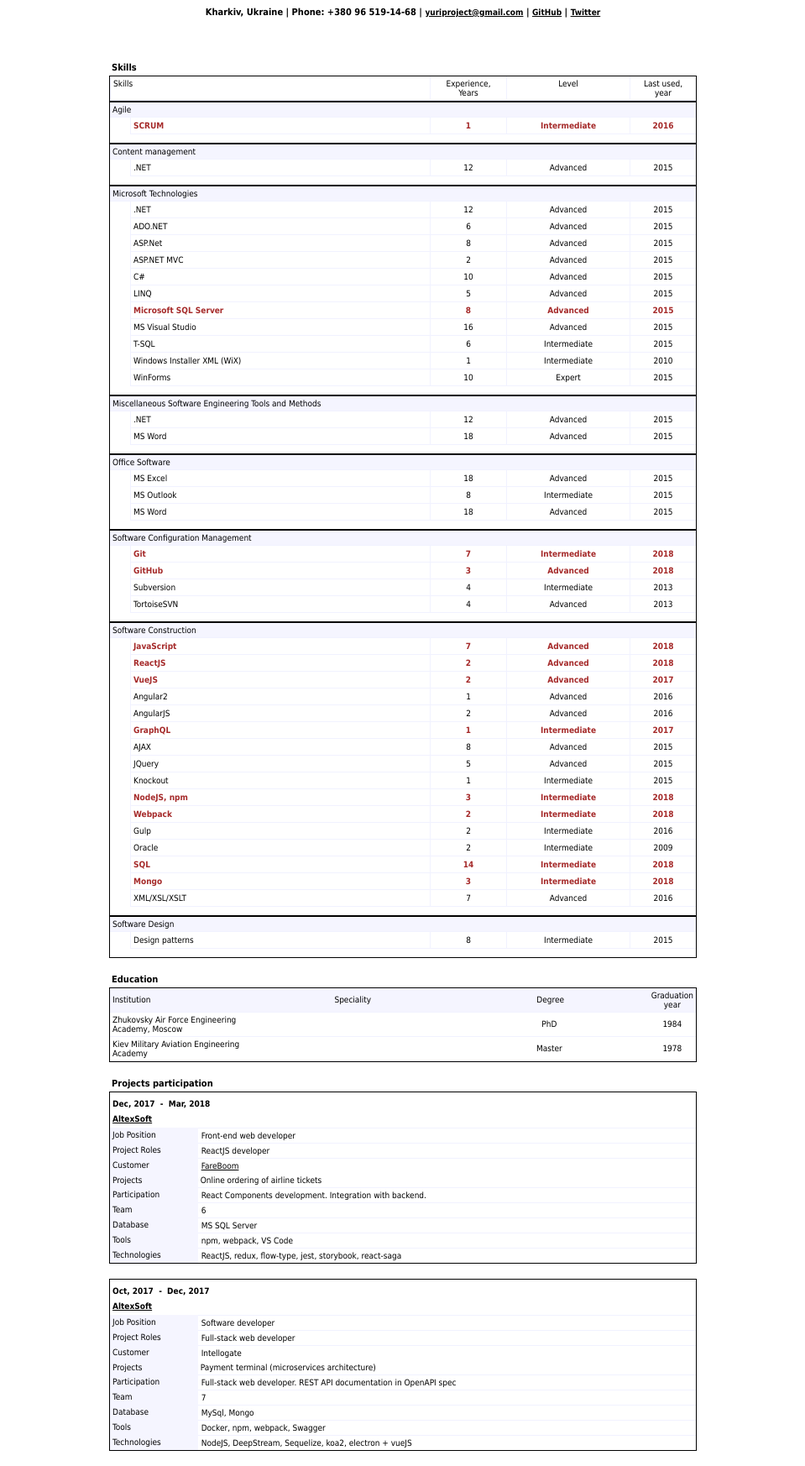
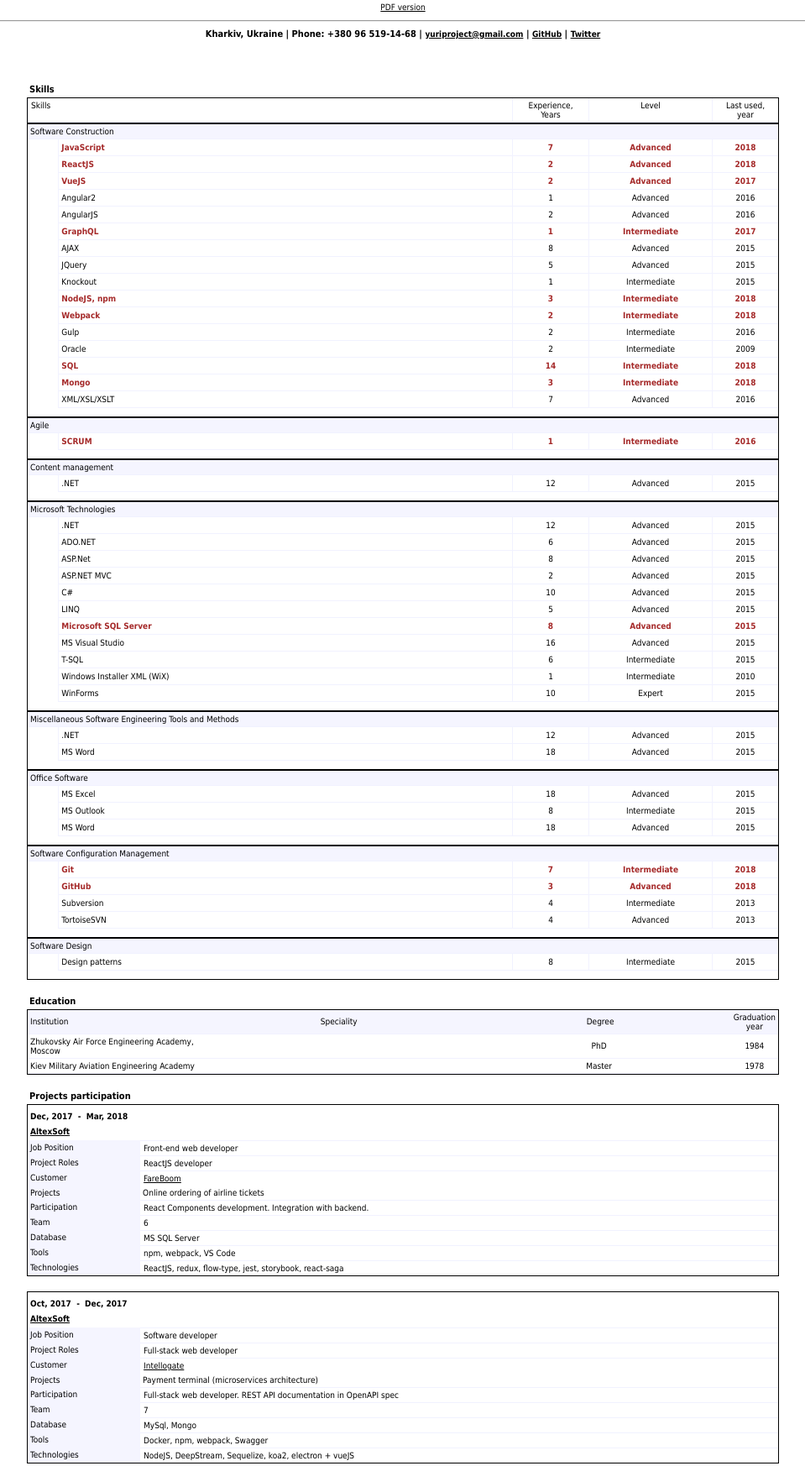
Before and after one commit to iurii-kyrylenko/resume, a plain HTML site: page index.html in a window 1280 px wide. Shown: the part 104-1850 px from the top of the page at 84% size, without its empty margins (160-1119 px from the left). Drawn offline with Linux system fonts and the light colour scheme.

Commit message:
pdf version

```diff
--- a/index.html
+++ b/index.html
@@ -69,25 +69,147 @@
 
 <p class="MsoNormal"><span lang="EN-US">&nbsp;</span></p>
 <center><h2 style="font-family: Tahoma;">Iurii Kyrylenko&nbsp;-&nbsp;Employee profile</h2>
+
+  <a href="Iurii Kyrylenko-Employee profile.pdf">PDF version</a>
+
 <hr style="color:black;">
 <div class="medium">Kharkiv, Ukraine | Phone: +380 96 519-14-68 | <a href="mailto:yuriproject@gmail.com" target="_top">yuriproject@gmail.com</a> | <a href="https://github.com/iurii-kyrylenko" target="_blank">GitHub</a> | <a href="https://twitter.com/iurii_kyrylenko" target="_blank">Twitter</a></div>
 </center>
 <p class="MsoNormal"><span lang="EN-US">&nbsp;</span></p>
 <center>
 
-<table border="0" cellpadding="3" cellspacing="0" width="700">
+<table border="0" cellpadding="3" cellspacing="0" width="70%">
   <tbody><tr>
     <td class="medium" align="left">Skills</td>
   </tr>
 </tbody></table>
 
-<table cellpadding="3" cellspacing="0" border="0" width="700" style="border: 1px solid #000000;">
+<table cellpadding="3" cellspacing="0" border="0" width="70%" style="border: 1px solid #000000;">
       <tbody><tr valign="top" align="center">
         <td width="372" class="profileRow_TBLR" colspan="2" align="left"><span>Skills</span></td>
         <td width="84" class="profileRow_TB"><span>Experience,<br>Years</span></td>
         <td width="140" class="profileRow_TBLR" align="center"><span>Level</span></td>
         <td width="72" class="profileRow_TB"><span>Last used,<br>year</span></td>
       </tr>
+    <tr style="HEIGHT:11pt" bgcolor="#F5F5FF">
+            <td style="border-top: 2.5px solid #000000; border-bottom: 1px solid #F1F2FF; " colspan="5">
+                Software Construction</td>
+        </tr>
+        <tr class="actual">
+           <td>&nbsp;</td>
+           <td class="profileRow_TBLR">JavaScript</td>
+           <td class="profileRow_TB" align="center">7</td>
+           <td class="profileRow_TBLR" align="center">Advanced</td>
+           <td class="profileRow_TB" align="center">2018</td>
+        </tr>
+        <tr class="actual">
+           <td>&nbsp;</td>
+           <td class="profileRow_TBLR">ReactJS</td>
+           <td class="profileRow_TB" align="center">2</td>
+           <td class="profileRow_TBLR" align="center">Advanced</td>
+           <td class="profileRow_TB" align="center">2018</td>
+        </tr>
+        <tr class="actual">
+           <td>&nbsp;</td>
+           <td class="profileRow_TBLR">VueJS</td>
+           <td class="profileRow_TB" align="center">2</td>
+           <td class="profileRow_TBLR" align="center">Advanced</td>
+           <td class="profileRow_TB" align="center">2017</td>
+        </tr>
+        <tr>
+           <td>&nbsp;</td>
+           <td class="profileRow_TBLR">Angular2</td>
+           <td class="profileRow_TB" align="center">1</td>
+           <td class="profileRow_TBLR" align="center">Advanced</td>
+           <td class="profileRow_TB" align="center">2016</td>
+        </tr>
+        <tr>
+           <td>&nbsp;</td>
+           <td class="profileRow_TBLR">AngularJS</td>
+           <td class="profileRow_TB" align="center">2</td>
+           <td class="profileRow_TBLR" align="center">Advanced</td>
+           <td class="profileRow_TB" align="center">2016</td>
+        </tr>
+        <tr class="actual">
+           <td>&nbsp;</td>
+           <td class="profileRow_TBLR">GraphQL</td>
+           <td class="profileRow_TB" align="center">1</td>
+           <td class="profileRow_TBLR" align="center">Intermediate</td>
+           <td class="profileRow_TB" align="center">2017</td>
+        </tr>
+        <tr>
+           <td>&nbsp;</td>
+           <td class="profileRow_TBLR">AJAX</td>
+           <td class="profileRow_TB" align="center">8</td>
+           <td class="profileRow_TBLR" align="center">Advanced</td>
+           <td class="profileRow_TB" align="center">2015</td>
+        </tr>
+        <tr>
+           <td>&nbsp;</td>
+           <td class="profileRow_TBLR">JQuery</td>
+           <td class="profileRow_TB" align="center">5</td>
+           <td class="profileRow_TBLR" align="center">Advanced</td>
+           <td class="profileRow_TB" align="center">2015</td>
+        </tr>
+        <tr>
+           <td>&nbsp;</td>
+           <td class="profileRow_TBLR">Knockout</td>
+           <td class="profileRow_TB" align="center">1</td>
+           <td class="profileRow_TBLR" align="center">Intermediate</td>
+           <td class="profileRow_TB" align="center">2015</td>
+        </tr>
+        <tr class="actual">
+           <td>&nbsp;</td>
+           <td class="profileRow_TBLR">NodeJS, npm</td>
+           <td class="profileRow_TB" align="center">3</td>
+           <td class="profileRow_TBLR" align="center">Intermediate</td>
+           <td class="profileRow_TB" align="center">2018</td>
+        </tr>
+        <tr class="actual">
+           <td>&nbsp;</td>
+           <td class="profileRow_TBLR">Webpack</td>
+           <td class="profileRow_TB" align="center">2</td>
+           <td class="profileRow_TBLR" align="center">Intermediate</td>
+           <td class="profileRow_TB" align="center">2018</td>
+        </tr>
+        <tr>
+           <td>&nbsp;</td>
+           <td class="profileRow_TBLR">Gulp</td>
+           <td class="profileRow_TB" align="center">2</td>
+           <td class="profileRow_TBLR" align="center">Intermediate</td>
+           <td class="profileRow_TB" align="center">2016</td>
+        </tr>
+        <tr>
+           <td>&nbsp;</td>
+           <td class="profileRow_TBLR">Oracle</td>
+           <td class="profileRow_TB" align="center">2</td>
+           <td class="profileRow_TBLR" align="center">Intermediate</td>
+           <td class="profileRow_TB" align="center">2009</td>
+        </tr>
+        <tr class="actual">
+           <td>&nbsp;</td>
+           <td class="profileRow_TBLR">SQL</td>
+           <td class="profileRow_TB" align="center">14</td>
+           <td class="profileRow_TBLR" align="center">Intermediate</td>
+           <td class="profileRow_TB" align="center">2018</td>
+        </tr>
+        <tr class="actual">
+           <td>&nbsp;</td>
+           <td class="profileRow_TBLR">Mongo</td>
+           <td class="profileRow_TB" align="center">3</td>
+           <td class="profileRow_TBLR" align="center">Intermediate</td>
+           <td class="profileRow_TB" align="center">2018</td>
+        </tr>
+        <tr>
+           <td>&nbsp;</td>
+           <td class="profileRow_TBLR">XML/XSL/XSLT</td>
+           <td class="profileRow_TB" align="center">7</td>
+           <td class="profileRow_TBLR" align="center">Advanced</td>
+           <td class="profileRow_TB" align="center">2016</td>
+        </tr>
+        <tr>
+           <td colspan="5" class="profileRow_TBb"></td>
+        </tr>
     <tr style="HEIGHT:11pt" bgcolor="#F5F5FF">
             <td style="border-top: 2.5px solid #000000; border-bottom: 1px solid #F1F2FF; " colspan="5">
                 Agile</td>
@@ -286,125 +408,6 @@
         </tr>
     <tr style="HEIGHT:11pt" bgcolor="#F5F5FF">
             <td style="border-top: 2.5px solid #000000; border-bottom: 1px solid #F1F2FF; " colspan="5">
-                Software Construction</td>
-        </tr>
-        <tr class="actual">
-           <td>&nbsp;</td>
-           <td class="profileRow_TBLR">JavaScript</td>
-           <td class="profileRow_TB" align="center">7</td>
-           <td class="profileRow_TBLR" align="center">Advanced</td>
-           <td class="profileRow_TB" align="center">2018</td>
-        </tr>
-        <tr class="actual">
-           <td>&nbsp;</td>
-           <td class="profileRow_TBLR">ReactJS</td>
-           <td class="profileRow_TB" align="center">2</td>
-           <td class="profileRow_TBLR" align="center">Advanced</td>
-           <td class="profileRow_TB" align="center">2018</td>
-        </tr>
-        <tr class="actual">
-           <td>&nbsp;</td>
-           <td class="profileRow_TBLR">VueJS</td>
-           <td class="profileRow_TB" align="center">2</td>
-           <td class="profileRow_TBLR" align="center">Advanced</td>
-           <td class="profileRow_TB" align="center">2017</td>
-        </tr>
-        <tr>
-           <td>&nbsp;</td>
-           <td class="profileRow_TBLR">Angular2</td>
-           <td class="profileRow_TB" align="center">1</td>
-           <td class="profileRow_TBLR" align="center">Advanced</td>
-           <td class="profileRow_TB" align="center">2016</td>
-        </tr>
-        <tr>
-           <td>&nbsp;</td>
-           <td class="profileRow_TBLR">AngularJS</td>
-           <td class="profileRow_TB" align="center">2</td>
-           <td class="profileRow_TBLR" align="center">Advanced</td>
-           <td class="profileRow_TB" align="center">2016</td>
-        </tr>
-        <tr class="actual">
-           <td>&nbsp;</td>
-           <td class="profileRow_TBLR">GraphQL</td>
-           <td class="profileRow_TB" align="center">1</td>
-           <td class="profileRow_TBLR" align="center">Intermediate</td>
-           <td class="profileRow_TB" align="center">2017</td>
-        </tr>
-        <tr>
-           <td>&nbsp;</td>
-           <td class="profileRow_TBLR">AJAX</td>
-           <td class="profileRow_TB" align="center">8</td>
-           <td class="profileRow_TBLR" align="center">Advanced</td>
-           <td class="profileRow_TB" align="center">2015</td>
-        </tr>
-        <tr>
-           <td>&nbsp;</td>
-           <td class="profileRow_TBLR">JQuery</td>
-           <td class="profileRow_TB" align="center">5</td>
-           <td class="profileRow_TBLR" align="center">Advanced</td>
-           <td class="profileRow_TB" align="center">2015</td>
-        </tr>
-        <tr>
-           <td>&nbsp;</td>
-           <td class="profileRow_TBLR">Knockout</td>
-           <td class="profileRow_TB" align="center">1</td>
-           <td class="profileRow_TBLR" align="center">Intermediate</td>
-           <td class="profileRow_TB" align="center">2015</td>
-        </tr>
-        <tr class="actual">
-           <td>&nbsp;</td>
-           <td class="profileRow_TBLR">NodeJS, npm</td>
-           <td class="profileRow_TB" align="center">3</td>
-           <td class="profileRow_TBLR" align="center">Intermediate</td>
-           <td class="profileRow_TB" align="center">2018</td>
-        </tr>
-        <tr class="actual">
-           <td>&nbsp;</td>
-           <td class="profileRow_TBLR">Webpack</td>
-           <td class="profileRow_TB" align="center">2</td>
-           <td class="profileRow_TBLR" align="center">Intermediate</td>
-           <td class="profileRow_TB" align="center">2018</td>
-        </tr>
-        <tr>
-           <td>&nbsp;</td>
-           <td class="profileRow_TBLR">Gulp</td>
-           <td class="profileRow_TB" align="center">2</td>
-           <td class="profileRow_TBLR" align="center">Intermediate</td>
-           <td class="profileRow_TB" align="center">2016</td>
-        </tr>
-        <tr>
-           <td>&nbsp;</td>
-           <td class="profileRow_TBLR">Oracle</td>
-           <td class="profileRow_TB" align="center">2</td>
-           <td class="profileRow_TBLR" align="center">Intermediate</td>
-           <td class="profileRow_TB" align="center">2009</td>
-        </tr>
-        <tr class="actual">
-           <td>&nbsp;</td>
-           <td class="profileRow_TBLR">SQL</td>
-           <td class="profileRow_TB" align="center">14</td>
-           <td class="profileRow_TBLR" align="center">Intermediate</td>
-           <td class="profileRow_TB" align="center">2018</td>
-        </tr>
-        <tr class="actual">
-           <td>&nbsp;</td>
-           <td class="profileRow_TBLR">Mongo</td>
-           <td class="profileRow_TB" align="center">3</td>
-           <td class="profileRow_TBLR" align="center">Intermediate</td>
-           <td class="profileRow_TB" align="center">2018</td>
-        </tr>
-        <tr>
-           <td>&nbsp;</td>
-           <td class="profileRow_TBLR">XML/XSL/XSLT</td>
-           <td class="profileRow_TB" align="center">7</td>
-           <td class="profileRow_TBLR" align="center">Advanced</td>
-           <td class="profileRow_TB" align="center">2016</td>
-        </tr>
-        <tr>
-           <td colspan="5" class="profileRow_TBb"></td>
-        </tr>
-    <tr style="HEIGHT:11pt" bgcolor="#F5F5FF">
-            <td style="border-top: 2.5px solid #000000; border-bottom: 1px solid #F1F2FF; " colspan="5">
                 Software Design</td>
         </tr>
         <tr>
@@ -419,12 +422,12 @@
         </tr>
     </tbody></table>
 <p>
-<table border="0" cellpadding="3" cellspacing="0" width="700">
+<table border="0" cellpadding="3" cellspacing="0" width="70%">
   <tbody><tr>
     <td class="medium" align="left">Education</td>
   </tr>
 </tbody></table>
-<table style="border: 1px solid #000000;" border="0" cellpadding="3" cellspacing="0" width="700">
+<table style="border: 1px solid #000000;" border="0" cellpadding="3" cellspacing="0" width="70%">
       <colgroup>
           <col width="220">
           <col width="320">
@@ -453,13 +456,13 @@
 
 </p><p>
 
-<table border="0" cellpadding="3" cellspacing="0" width="700">
+<table border="0" cellpadding="3" cellspacing="0" width="70%">
   <tbody><tr>
     <td class="medium" align="left">Projects participation</td>
   </tr>
 </tbody></table>
 
-<table style="border: 1px solid #000000;" border="0" cellpadding="3" cellspacing="0" width="700">
+<table style="border: 1px solid #000000;" border="0" cellpadding="3" cellspacing="0" width="70%">
       <colgroup>
           <col width="120">
           <col>
@@ -491,7 +494,7 @@
     </tbody></table>
     <br>
 
-<table style="border: 1px solid #000000;" border="0" cellpadding="3" cellspacing="0" width="700">
+<table style="border: 1px solid #000000;" border="0" cellpadding="3" cellspacing="0" width="70%">
       <colgroup>
           <col width="120">
           <col>
@@ -511,7 +514,7 @@
       </tr>
       <tr><td bgcolor="#F5F5FF" width="15%">Job Position&nbsp;&nbsp;</td><td class="profileRow_prj_data">Software developer</td></tr>
       <tr><td bgcolor="#F5F5FF" width="15%">Project Roles&nbsp;&nbsp;</td><td class="profileRow_prj_data">Full-stack web developer</td></tr>
-      <tr><td bgcolor="#F5F5FF" width="15%">Customer&nbsp;&nbsp;</td><td class="profileRow_prj_data">Intellogate</td></tr>
+      <tr><td bgcolor="#F5F5FF" width="15%">Customer&nbsp;&nbsp;</td><td class="profileRow_prj_data"><a href="http://intellogate.com/" target="_blank">Intellogate</a></td></tr>
       <tr><td bgcolor="#F5F5FF" width="15%">Projects&nbsp;</td><td>
         Payment terminal (microservices architecture)
       </td></tr>
@@ -524,7 +527,7 @@
     <br>
 
 
-<table style="border: 1px solid #000000;" border="0" cellpadding="3" cellspacing="0" width="700">
+<table style="border: 1px solid #000000;" border="0" cellpadding="3" cellspacing="0" width="70%">
       <colgroup>
           <col width="120">
           <col>
@@ -563,7 +566,7 @@
     <br>
 
 
-<table style="border: 1px solid #000000;" border="0" cellpadding="3" cellspacing="0" width="700">
+<table style="border: 1px solid #000000;" border="0" cellpadding="3" cellspacing="0" width="70%">
       <colgroup>
           <col width="120">
           <col>
@@ -595,7 +598,7 @@ Mongo DB</td></tr>
       <tr><td bgcolor="#F5F5FF" width="15%">Technologies&nbsp;&nbsp;</td><td class="profileRow_prj_data">JavaScript(ECMA-5), TypeScript, AngularJS-2, ASP.NET MVC</td></tr>
     </tbody></table>
     <br>
-<table style="border: 1px solid #000000;" border="0" cellpadding="3" cellspacing="0" width="700">
+<table style="border: 1px solid #000000;" border="0" cellpadding="3" cellspacing="0" width="70%">
       <colgroup>
           <col width="120">
           <col>
@@ -630,7 +633,7 @@ MongoCSharpDriver 1.10 for MongoDB</td></tr>
 Front-end: Backbone, Coffee Script</td></tr>
     </tbody></table>
     <br>
-<table style="border: 1px solid #000000;" border="0" cellpadding="3" cellspacing="0" width="700">
+<table style="border: 1px solid #000000;" border="0" cellpadding="3" cellspacing="0" width="70%">
       <colgroup>
           <col width="120">
           <col>
@@ -661,7 +664,7 @@ TFS, JIRA, V1</td></tr>
       <tr><td bgcolor="#F5F5FF" width="15%">Technologies&nbsp;&nbsp;</td><td class="profileRow_prj_data">Microsoft .NET, MVC, WF, Entity Framework, Knockout</td></tr>
     </tbody></table>
     <br>
-<table style="border: 1px solid #000000;" border="0" cellpadding="3" cellspacing="0" width="700">
+<table style="border: 1px solid #000000;" border="0" cellpadding="3" cellspacing="0" width="70%">
       <colgroup>
           <col width="120">
           <col>
@@ -710,7 +713,7 @@ Angular Chart + Chart.js
 </td></tr>
     </tbody></table>
     <br>
-<table style="border: 1px solid #000000;" border="0" cellpadding="3" cellspacing="0" width="700">
+<table style="border: 1px solid #000000;" border="0" cellpadding="3" cellspacing="0" width="70%">
       <colgroup>
           <col width="120">
           <col>
@@ -743,7 +746,7 @@ QA: 4</td></tr>
 Javascript (jQuery, AngularJS)</td></tr>
     </tbody></table>
     <br>
-<table style="border: 1px solid #000000;" border="0" cellpadding="3" cellspacing="0" width="700">
+<table style="border: 1px solid #000000;" border="0" cellpadding="3" cellspacing="0" width="70%">
       <colgroup>
           <col width="120">
           <col>
@@ -777,7 +780,7 @@ JavaScript (jQuery, Knockout)
 BDDfy</td></tr>
     </tbody></table>
     <br>
-<table style="border: 1px solid #000000;" border="0" cellpadding="3" cellspacing="0" width="700">
+<table style="border: 1px solid #000000;" border="0" cellpadding="3" cellspacing="0" width="70%">
       <colgroup>
           <col width="120">
           <col>
@@ -805,7 +808,7 @@ BDDfy</td></tr>
       <tr><td bgcolor="#F5F5FF" width="15%">Technologies&nbsp;&nbsp;</td><td class="profileRow_prj_data">.NET, MVC 3, NHibernate, ASMX, XSLT</td></tr>
     </tbody></table>
     <br>
-<table style="border: 1px solid #000000;" border="0" cellpadding="3" cellspacing="0" width="700">
+<table style="border: 1px solid #000000;" border="0" cellpadding="3" cellspacing="0" width="70%">
       <colgroup>
           <col width="120">
           <col>
@@ -833,7 +836,7 @@ BDDfy</td></tr>
       <tr><td bgcolor="#F5F5FF" width="15%">Technologies&nbsp;&nbsp;</td><td class="profileRow_prj_data">.NET, NHibernate, jQuery, ABAP</td></tr>
     </tbody></table>
     <br>
-<table style="border: 1px solid #000000;" border="0" cellpadding="3" cellspacing="0" width="700">
+<table style="border: 1px solid #000000;" border="0" cellpadding="3" cellspacing="0" width="70%">
       <colgroup>
           <col width="120">
           <col>
@@ -861,7 +864,7 @@ BDDfy</td></tr>
       <tr><td bgcolor="#F5F5FF" width="15%">Technologies&nbsp;&nbsp;</td><td class="profileRow_prj_data">.NET, Windows Forms, Wix</td></tr>
     </tbody></table>
     <br>
-<table style="border: 1px solid #000000;" border="0" cellpadding="3" cellspacing="0" width="700">
+<table style="border: 1px solid #000000;" border="0" cellpadding="3" cellspacing="0" width="70%">
       <colgroup>
           <col width="120">
           <col>
@@ -889,7 +892,7 @@ BDDfy</td></tr>
       <tr><td bgcolor="#F5F5FF" width="15%">Technologies&nbsp;&nbsp;</td><td class="profileRow_prj_data">.NET, ASP.NET, ADO.NET, Windows Forms.</td></tr>
     </tbody></table>
     <br>
-<table style="border: 1px solid #000000;" border="0" cellpadding="3" cellspacing="0" width="700">
+<table style="border: 1px solid #000000;" border="0" cellpadding="3" cellspacing="0" width="70%">
       <colgroup>
           <col width="120">
           <col>
@@ -917,7 +920,7 @@ BDDfy</td></tr>
       <tr><td bgcolor="#F5F5FF" width="15%">Technologies&nbsp;&nbsp;</td><td class="profileRow_prj_data">.NET, ASP.NET</td></tr>
     </tbody></table>
     <br>
-<table style="border: 1px solid #000000;" border="0" cellpadding="3" cellspacing="0" width="700">
+<table style="border: 1px solid #000000;" border="0" cellpadding="3" cellspacing="0" width="70%">
       <colgroup>
           <col width="120">
           <col>
@@ -945,7 +948,7 @@ BDDfy</td></tr>
       <tr><td bgcolor="#F5F5FF" width="15%">Technologies&nbsp;&nbsp;</td><td class="profileRow_prj_data">.NET, ASP.NET, Windows Forms</td></tr>
     </tbody></table>
     <br>
-<table style="border: 1px solid #000000;" border="0" cellpadding="3" cellspacing="0" width="700">
+<table style="border: 1px solid #000000;" border="0" cellpadding="3" cellspacing="0" width="70%">
       <colgroup>
           <col width="120">
           <col>
@@ -976,7 +979,7 @@ Development of web site for online photo art store.</td></tr>
       <tr><td bgcolor="#F5F5FF" width="15%">Technologies&nbsp;&nbsp;</td><td class="profileRow_prj_data">C++, MFC, ASP.NET</td></tr>
     </tbody></table>
     <br>
-<table style="border: 1px solid #000000;" border="0" cellpadding="3" cellspacing="0" width="700">
+<table style="border: 1px solid #000000;" border="0" cellpadding="3" cellspacing="0" width="70%">
       <colgroup>
           <col width="120">
           <col>
@@ -1004,7 +1007,7 @@ Development of web site for online photo art store.</td></tr>
       <tr><td bgcolor="#F5F5FF" width="15%">Technologies&nbsp;&nbsp;</td><td class="profileRow_prj_data">Assembler for DSP chips, C++</td></tr>
     </tbody></table>
     <br>
-<table style="border: 1px solid #000000;" border="0" cellpadding="3" cellspacing="0" width="700">
+<table style="border: 1px solid #000000;" border="0" cellpadding="3" cellspacing="0" width="70%">
       <colgroup>
           <col width="120">
           <col>
```
Also changed, not shown: 1 other file.
